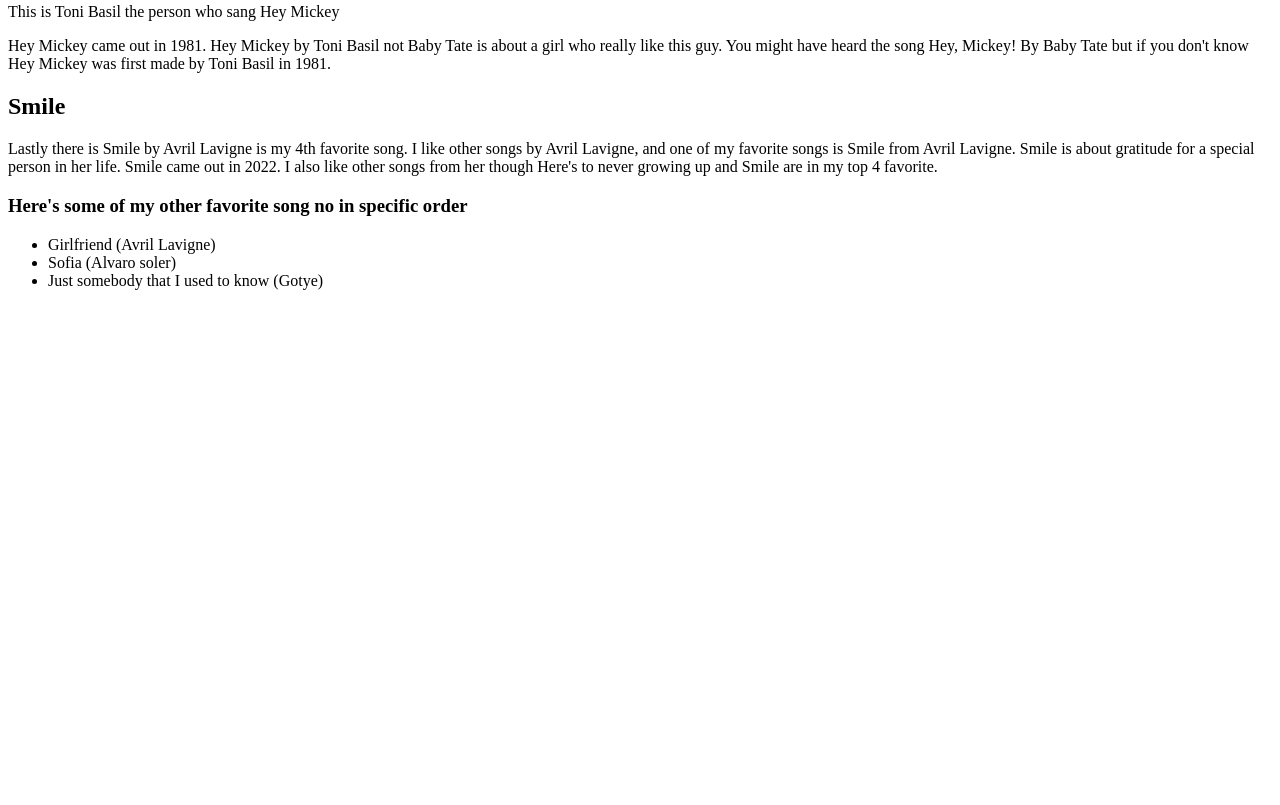
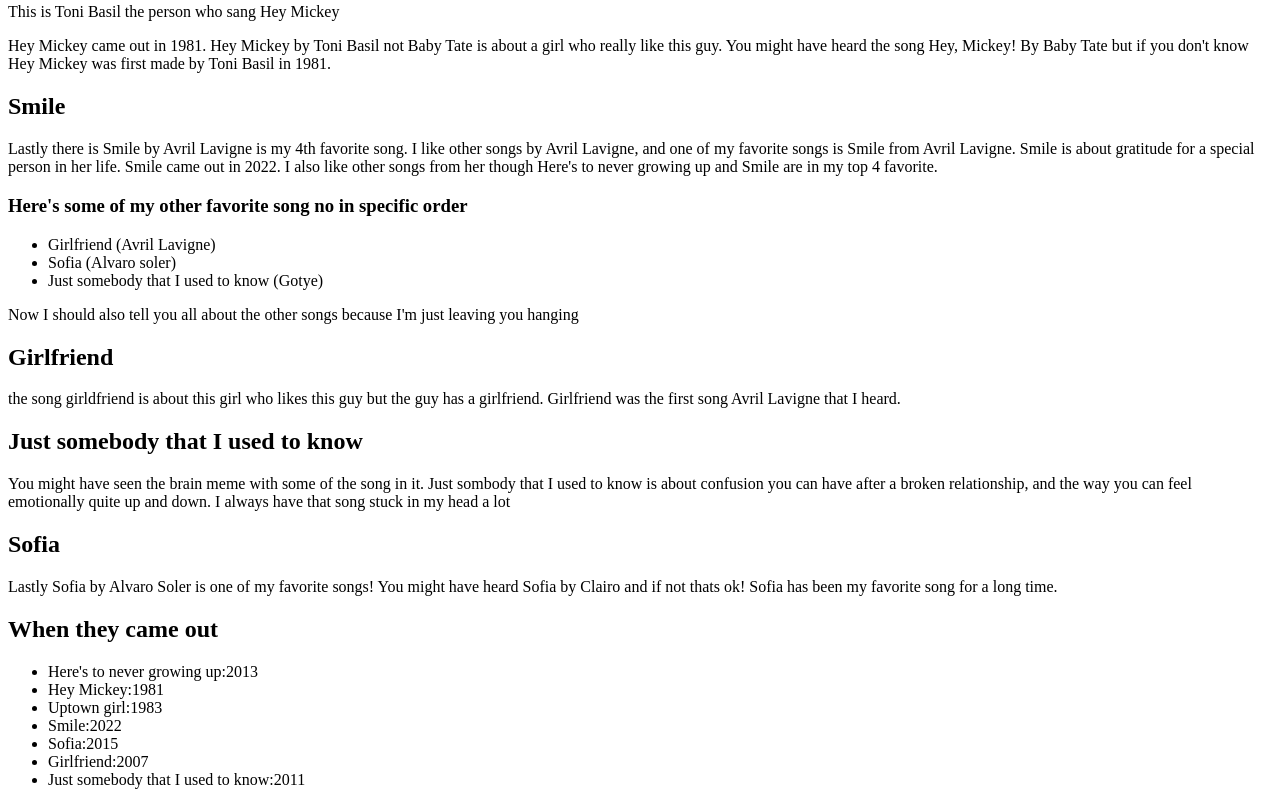
Before and after one commit to smriti-magic/sophia-music, a plain HTML site: page index.html in a window 1280 px wide. Shown: the part 1623-2428 px from the top of the page. Before the commit the page ends 1929 px from the top, so only its background shows below. Drawn offline with Linux system fonts and the light colour scheme.

Commit message:
Update index.html

```diff
--- a/index.html
+++ b/index.html
@@ -35,6 +35,22 @@
     <Li>Sofia (Alvaro soler)</li>
     <Li>Just somebody that I used to know (Gotye)</li>
   </ul>
-
+  <p>Now I should also tell you all about the other songs because I'm just leaving you hanging</p>
+  <h2>Girlfriend</h2>
+  <p> the song girldfriend is about this girl who likes this guy but the guy has a girlfriend. Girlfriend was the first song Avril Lavigne that I heard.</p>
+  <h2>Just somebody that I used to know</h2>
+  <p>You might have seen the brain meme with some of the song in it. Just sombody that I used to know is about confusion you can have after a broken relationship, and the way you can feel emotionally quite up and down. I always have that song stuck in my head a lot</p>
+  <h2>Sofia</h2>
+  <p>Lastly Sofia by Alvaro Soler is one of my favorite songs! You might have heard Sofia by Clairo and if not thats ok! Sofia has been my favorite song for a long time.</p>
+  <h2>When they came out</h2>
+  <ul>
+    <li>Here's to never growing up:2013</li>
+    <li>Hey Mickey:1981</li>
+    <li>Uptown girl:1983</li>
+    <li>Smile:2022</li>
+    <li>Sofia:2015</li>
+    <li>Girlfriend:2007</li>
+    <li>Just somebody that I used to know:2011</li>
+  </ul>
 </body>
 </html>
```
